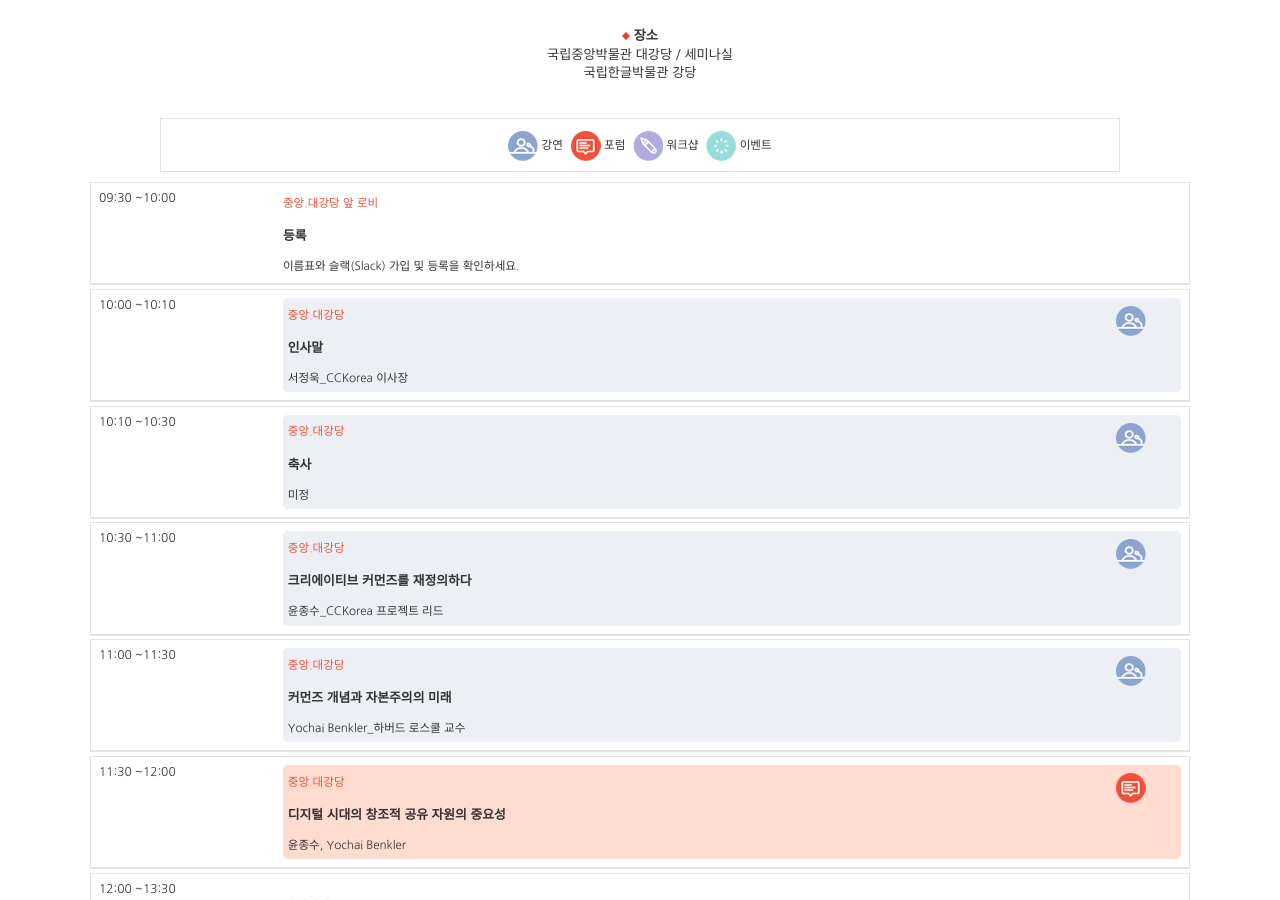
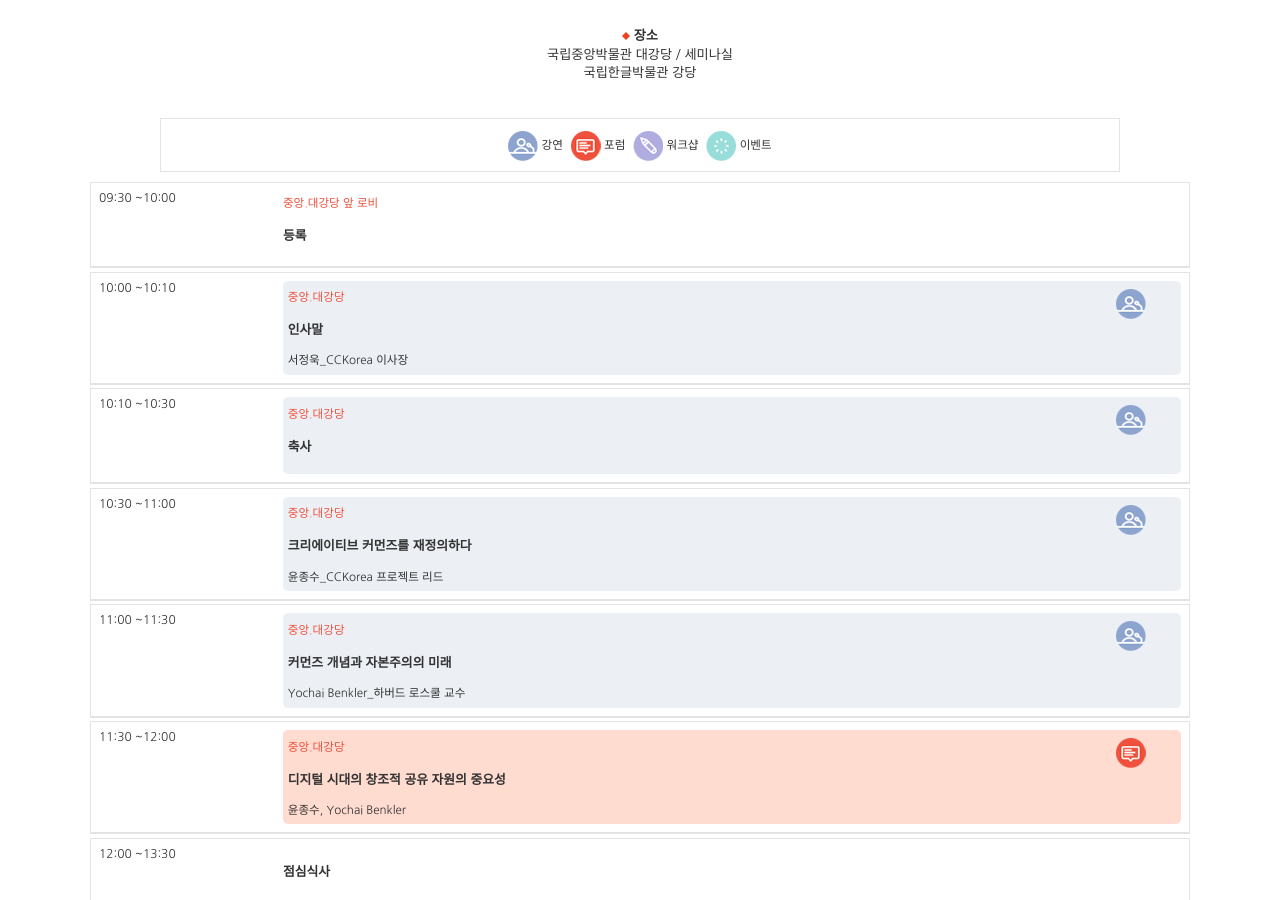
Before and after one commit to creativecommonskorea/2015-global-summit, a Jekyll site: the page built from programs_mobile.html, in a window 1280 px wide and 900 px high, scrolled down 500 px. Built offline with Jekyll 4.4.1, drawn with Linux system fonts in a browser that asks for light colours; nearby versions of some CDN libraries.

Commit message:
Update day15_programs.yml

```diff
--- a/_data/day15_programs.yml
+++ b/_data/day15_programs.yml
@@ -2,7 +2,6 @@
 - time: "09:30 ~10:00"
   sessions:
     - title: "등록"
-      detail: "이름표와 슬랙(Slack) 가입 및 등록을 확인하세요."
       location: "중앙.대강당 앞 로비"
 
 - time: "10:00 ~10:10"
@@ -16,7 +15,6 @@
 - time: "10:10 ~10:30"
   sessions:
     - title: "축사"
-      detail: "미정"
       location: "중앙.대강당"
       box: lightblue
 
```
